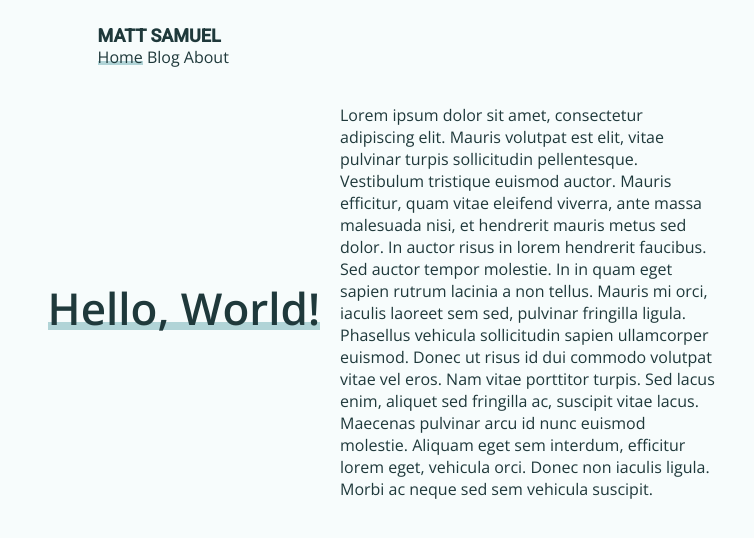
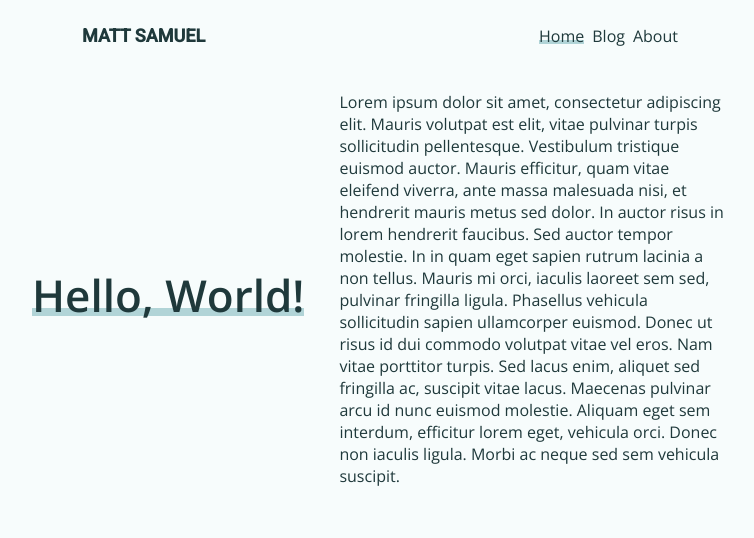
Before and after one commit to mjsamuel/mjsamuel.github.io, a Jekyll site: the page built from index.html, in a window 1280 px wide. Shown: the top 538 px of the page, without its empty margins (258-1012 px from the left). Built offline with Jekyll 4.4.1, drawn with Linux system fonts in a browser that asks for light colours.

Commit message:
Tweaks to home and nav bar

```diff
--- a/_includes/head.html
+++ b/_includes/head.html
@@ -1,4 +1,5 @@
 <head>
+  <meta name="viewport" content="width=device-width, initial-scale=1, minimum-scale=1" />
   <link rel="stylesheet" href="/assets/css/main.css" type="text/css">
   <link href="https://fonts.googleapis.com/css2?family=Roboto:wght@500&display=swap" rel="stylesheet">
   <link href="https://fonts.googleapis.com/css2?family=Open+Sans:ital,wght@0,400;0,600;1,400&display=swap" rel="stylesheet">
--- a/_includes/header.html
+++ b/_includes/header.html
@@ -1,10 +1,12 @@
 <header>
-  <h1>{{ site.title }}</h1>
-
+  <h1><a href="/">{{ site.title }}</a></h1>
   <nav role="navigation">
-    {% for link in site.navigation %}
-      <li {% if page.url == link.url or page.layout == link.layout %}class="active"{% endif %}>
-      <a href="{{link.url}}" title="{{link.title}}">{{link.text}}</a></li>
-    {% endfor %}
+    <ul>
+      {% for link in site.navigation reversed %}
+        <li {% if page.url == link.url or page.layout == link.layout %}class="active"{% endif %}>
+          <a href="{{link.url}}" title="{{link.title}}">{{link.text}}</a>
+        </li>
+      {% endfor %}
+    </ul>
   </nav>
 </header>
--- a/assets/css/main.css
+++ b/assets/css/main.css
@@ -21,32 +21,47 @@ body {
 .main {
   margin: 0 auto;
   margin-top: 25px;
-  min-width: 500px;
-  max-width: 800px;
-  width: 45%;
+  width: 600px;
+}
+
+main {
+  clear: both;
 }
 
 /* Header */
 header {
-  display: inline-block;
+  padding-bottom: 50px;
 }
 
-header h1 {
+header h1 a {
   font-family: 'Roboto', cursive;
   font-size: 18px;
   font-weight: bold;
   margin: 0px;
+
+  float: left;
 }
 
-/* Header nav bar*/
+header h1 a:hover {
+  text-decoration: underline;
+}
+
+/* Header nav bar */
+nav ul {
+  margin: 0;
+  padding: 0;
+}
+
 nav li {
   display: inline;
+
+  float: right;
+  padding: 0 4px;
 }
 
 nav li a {
   display:inline-block;
   font-size: 16px;
-  text-decoration: none;
 }
 
 nav li a:hover, nav li.active a {
@@ -56,25 +71,22 @@ nav li a:hover, nav li.active a {
 
 /* Home page */
 .home {
-  margin: 20px -50px;
+  margin: 0px -50px;
   display: flex;
   align-items: center;
 }
 
 .home h1 {
   font-size: 44px;
-  margin: 20px 20px 0 0;
+  margin: 20px 35px 0 0;
   display: inline-block;
 
   border-bottom: 8px solid var(--blue);
-  line-height: 28px;
+  line-height: 26px;
 }
 
 #first {
   white-space: nowrap;
-}
-
-#second {
 }
 
 /* Posts list */
@@ -105,12 +117,13 @@ nav li a:hover, nav li.active a {
 
 a {
   color: var(--grey);
+  text-decoration: none;
 }
 
 /* Mobile */
-@media only screen and (max-width: 600px) {
+@media screen and (max-width: 668px) {
   .main, #first, #second {
-    width: 100%;
+    width: 95%;
   }
 
   .home {
--- a/index.html
+++ b/index.html
@@ -6,7 +6,7 @@ layout: default
   <div id="first">
     <h1>Hello, World!</h1>
   </div>
-  <div id="second">
+  <div>
     <p>
       Lorem ipsum dolor sit amet, consectetur adipiscing elit. Mauris volutpat est elit, vitae pulvinar turpis sollicitudin pellentesque. Vestibulum tristique euismod auctor. Mauris efficitur, quam vitae eleifend viverra, ante massa malesuada nisi, et hendrerit mauris metus sed dolor. In auctor risus in lorem hendrerit faucibus. Sed auctor tempor molestie. In in quam eget sapien rutrum lacinia a non tellus. Mauris mi orci, iaculis laoreet sem sed, pulvinar fringilla ligula. Phasellus vehicula sollicitudin sapien ullamcorper euismod.
 
```
